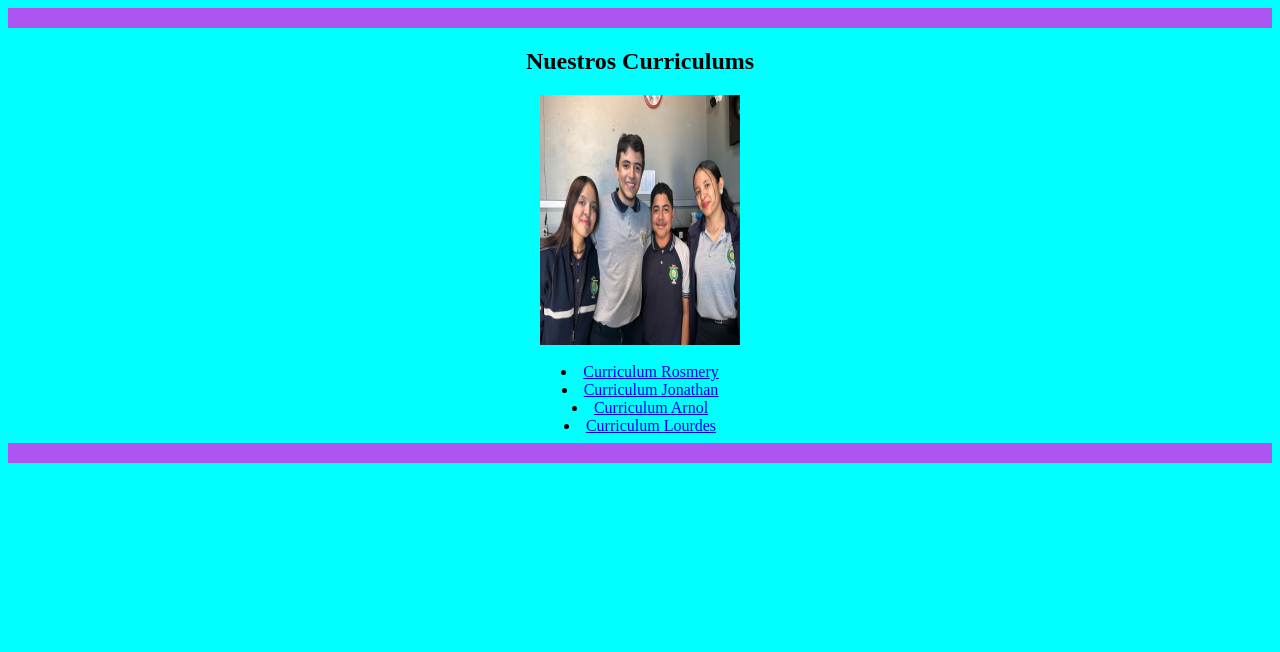
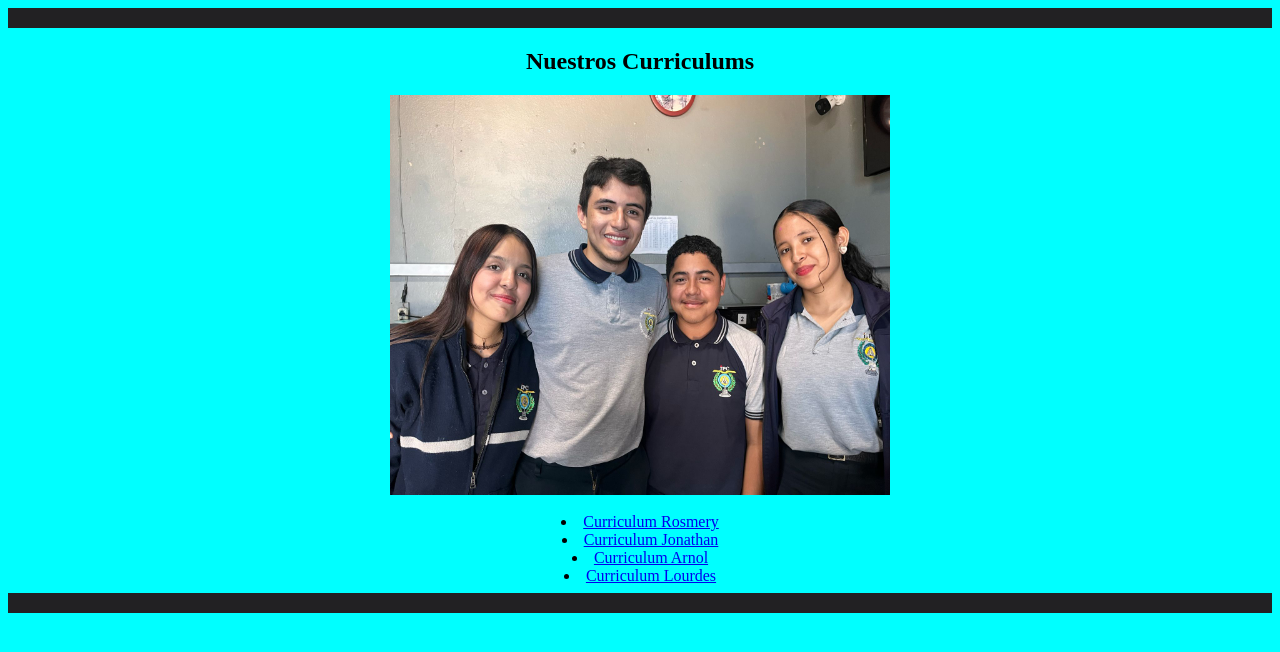
Before and after one commit to JohnSamu2999/Corruptos, a plain HTML site: page index.html in a window 1280 px wide. Drawn offline with Linux system fonts and the light colour scheme.

Commit message:
Update index.html

```diff
--- a/index.html
+++ b/index.html
@@ -4,17 +4,17 @@
 </head>
 <body bgcolor="#00FFFF">
     <header>
-        <hr size="20" color="#ac55f0">
+        <hr size="20" color="#222123">
         <nav>
             <center><h1>Nuestros Curriculums</h1></center>
-<center><img src="Topo.jpeg" alt = "imagen" height= "250" width="200"></center><br>
+<center><img src="Topo.jpeg" alt = "imagen" height= "400" width="500"></center><br>
        <center>
             <li><a href="Rosmery.html">Curriculum Rosmery</a></li>
             <li><a href="Jonathan.html">Curriculum Jonathan</a></li>
             <li><a href="Alexis.html">Curriculum Arnol</a></li>
             <li><a href="Abigail.html>">Curriculum Lourdes</a></li>
         </center>
-            <hr size="20" color="#ac55f0">
+            <hr size="20" color="#222123">
     </nav>
     </header>
 </body>
```
